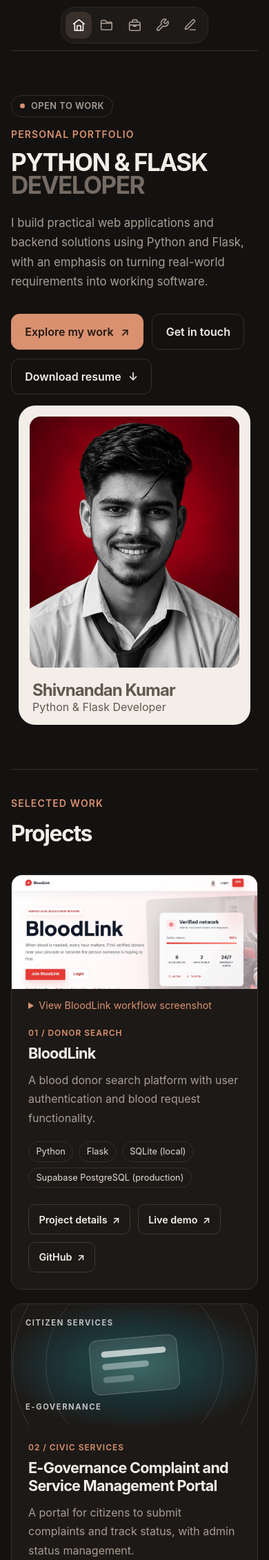
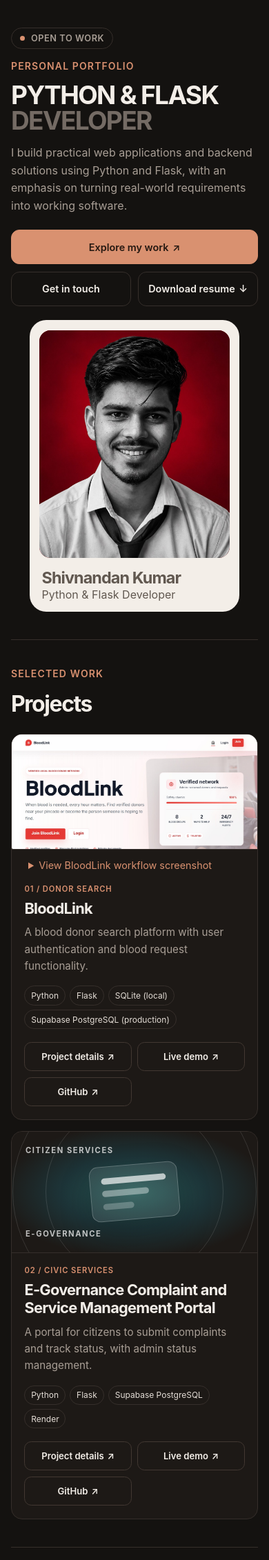
Before and after one commit to shivnandan-kumar/shivnandan-portfolio, a Flask app: page / in a window 390 px wide. Shown: the top 2262 px of the page at 69% size. Run offline with Flask 3, Linux system fonts and the light colour scheme.

Commit message:
Polish mobile portfolio layout and navigation

```diff
--- a/static/css/styles.css
+++ b/static/css/styles.css
@@ -365,24 +365,58 @@ h2 {
   .hero {
     min-height: auto;
     grid-template-columns: 1fr;
-    gap: 1rem;
-    padding-block: clamp(4rem, 14vw, 6rem);
+    gap: clamp(1.25rem, 5vw, 2rem);
+    padding-block: clamp(2.5rem, 8vw, 3.5rem);
   }
 
   .hero-copy h1 {
-    font-size: clamp(2rem, 9vw, 4.8rem);
+    margin-bottom: 1rem;
+    font-size: clamp(2.15rem, 9.5vw, 4rem);
+    line-height: 0.98;
+  }
+
+  .hero-copy .section-note {
+    font-size: clamp(1rem, 3.8vw, 1.15rem);
+    line-height: 1.6;
+  }
+
+  .hero-actions {
+    display: grid;
+    grid-template-columns: repeat(2, minmax(0, 1fr));
+    gap: 0.65rem;
+    margin-top: 1.35rem;
+  }
+
+  .hero-link {
+    min-width: 0;
+    min-height: 3.15rem;
+    gap: 0.35rem;
+    padding: 0.7rem 0.55rem;
+    font-size: 0.9rem;
+    text-align: center;
+  }
+
+  .hero-link-primary {
+    grid-column: 1 / -1;
   }
 
   .hero-profile-card {
-    width: min(100%, 21rem);
+    width: min(100%, 19rem);
     grid-row: 2;
-    padding: 1rem 1rem 0.8rem;
+    padding: 0.9rem 0.9rem 0.75rem;
+  }
+
+  .hero-profile-details {
+    padding: 0.9rem 0.2rem 0.15rem;
+  }
+
+  .hero-profile-name {
+    font-size: clamp(1.4rem, 6vw, 1.7rem);
   }
 
   .hero-copy {
     grid-row: 1;
   }
-
 }
 
 .about-grid {
@@ -1152,36 +1186,143 @@ h2 {
 
 @media (max-width: 40rem) {
   .site-header {
-    align-items: center;
-    flex-direction: column;
-    justify-content: center;
-    gap: 0.35rem;
-    min-height: auto;
-    padding-block: 0.65rem;
+    position: fixed;
+    z-index: 20;
+    top: auto;
+    right: auto;
+    bottom: calc(0.75rem + env(safe-area-inset-bottom, 0px));
+    left: 50%;
+    width: max-content;
+    max-width: calc(100% - 1rem);
+    min-height: 0;
+    margin: 0;
+    padding: 0;
+    transform: translateX(-50%);
+    border-bottom: 0;
   }
 
   .site-header nav {
     position: static;
+    width: 100%;
     transform: none;
   }
 
   .nav-list {
-    gap: 0.125rem;
+    width: max-content;
+    max-width: 100%;
+    gap: 0.25rem;
     padding: 0.375rem;
+    border-radius: 999px;
+    box-shadow: 0 0.5rem 1.5rem rgb(0 0 0 / 35%);
   }
 
   .nav-list a {
-    width: 2.4rem;
-    height: 2.4rem;
+    flex: 0 0 3rem;
+    width: 3rem;
+    height: 3rem;
+  }
+
+  .nav-list a::after {
+    display: none;
+  }
+
+  .nav-list a[aria-current="page"] {
+    color: var(--color-accent);
+    box-shadow: inset 0 -2px 0 var(--color-accent);
   }
 
   .nav-list svg {
-    width: 1.3rem;
-    height: 1.3rem;
+    width: 1.4rem;
+    height: 1.4rem;
+  }
+
+  body {
+    --mobile-nav-clearance: calc(
+      3rem + 0.75rem + 2px + 0.75rem + 0.5rem + env(safe-area-inset-bottom, 0px)
+    );
+    height: 100vh;
+    height: 100dvh;
+    overflow: hidden;
+  }
+
+  .mobile-page-scroll {
+    position: fixed;
+    inset: 0 0 var(--mobile-nav-clearance);
+    overflow-x: hidden;
+    overflow-y: auto;
+    overscroll-behavior-y: contain;
+    -webkit-overflow-scrolling: touch;
+  }
+
+  .page-section {
+    padding-bottom: clamp(2.5rem, 5vw, 4.5rem);
   }
 
   .project-grid {
     grid-template-columns: 1fr;
+    gap: 1rem;
+    margin-top: 1.5rem;
+  }
+
+  .project-card > .project-art {
+    border-bottom: 1px solid var(--color-border);
+  }
+
+  .project-screenshot {
+    aspect-ratio: auto;
+  }
+
+  .project-screenshot img {
+    height: auto;
+    object-fit: contain;
+  }
+
+  .project-card-content {
+    padding: 1.15rem;
+  }
+
+  .project-category {
+    margin-bottom: 0.5rem;
+    font-size: 0.7rem;
+  }
+
+  .project-card h3 {
+    margin-bottom: 0.65rem;
+    font-size: clamp(1.25rem, 5.6vw, 1.5rem);
+    line-height: 1.2;
+  }
+
+  .project-description {
+    margin-bottom: 0;
+    font-size: 0.95rem;
+    line-height: 1.6;
+  }
+
+  .technology-list {
+    gap: 0.4rem;
+    margin-top: 1rem;
+  }
+
+  .technology-list li {
+    padding: 0.35rem 0.55rem;
+    font-size: 0.75rem;
+  }
+
+  .project-links {
+    display: grid;
+    grid-template-columns: repeat(2, minmax(0, 1fr));
+    gap: 0.55rem;
+    margin-top: 1.15rem;
+  }
+
+  .project-link {
+    min-width: 0;
+    min-height: 2.65rem;
+    justify-content: center;
+    gap: 0.3rem;
+    padding: 0.55rem 0.4rem;
+    font-size: 0.82rem;
+    text-align: center;
   }
 
   .project-detail-header {
@@ -1255,7 +1396,7 @@ h2 {
 
   .project-screenshot {
     min-height: 0;
-    aspect-ratio: 2.15 / 1;
+    aspect-ratio: auto;
   }
 }
 
@@ -1266,8 +1407,9 @@ h2 {
   }
 
   .nav-list a {
-    width: 2.5rem;
-    height: 2.5rem;
+    flex-basis: 3rem;
+    width: 3rem;
+    height: 3rem;
   }
 
   .project-card-content {
--- a/templates/index.html
+++ b/templates/index.html
@@ -23,6 +23,7 @@
     {% set active_page = "home" %}
     {% include "_site_header.html" %}
 
+    <div class="mobile-page-scroll">
       <main id="main-content" tabindex="-1">
       <section class="page-section hero" id="home" aria-labelledby="home-title">
         <div class="hero-profile-card">
@@ -225,6 +226,7 @@
         <p>Shivnandan Kumar</p>
         {% include "_social_links.html" %}
       </footer>
+    </div>
     <script src="{{ url_for('static', filename='js/scroll-reveal.js') }}" defer></script>
     <script src="{{ url_for('static', filename='js/contact-form.js') }}" defer></script>
   </body>
--- a/templates/project_detail.html
+++ b/templates/project_detail.html
@@ -25,6 +25,7 @@
   <body>
     <a class="skip-link" href="#project-main">Skip to project details</a>
 
+    <div class="mobile-page-scroll">
       <header class="project-detail-header">
       <a class="site-brand" href="{{ url_for('home', _anchor='home') }}">Shivnandan Kumar</a>
       <a class="detail-back-link" href="{{ url_for('projects_page') }}">← All projects</a>
@@ -103,6 +104,7 @@
         <a href="{{ url_for('home', _anchor='projects') }}">Back to selected work</a>
         {% include "_social_links.html" %}
       </footer>
+    </div>
     <script src="{{ url_for('static', filename='js/scroll-reveal.js') }}" defer></script>
   </body>
 </html>
--- a/templates/projects.html
+++ b/templates/projects.html
@@ -13,6 +13,7 @@
     <a class="skip-link" href="#main-content">Skip to content</a>
     {% set active_page = "projects" %}
     {% include "_site_header.html" %}
+    <div class="mobile-page-scroll">
       <main class="standalone-page-main" id="main-content" tabindex="-1">
         {% include "_projects_section.html" %}
       </main>
@@ -20,6 +21,7 @@
         <p>Shivnandan Kumar</p>
         {% include "_social_links.html" %}
       </footer>
+    </div>
     <script src="{{ url_for('static', filename='js/scroll-reveal.js') }}" defer></script>
   </body>
 </html>
--- a/templates/section_page.html
+++ b/templates/section_page.html
@@ -12,6 +12,7 @@
   <body>
     <a class="skip-link" href="#main-content">Skip to content</a>
     {% include "_site_header.html" %}
+    <div class="mobile-page-scroll">
       <main class="standalone-page-main" id="main-content" tabindex="-1">
         {% include section_template %}
       </main>
@@ -19,6 +20,7 @@
         <p>Shivnandan Kumar</p>
         {% include "_social_links.html" %}
       </footer>
+    </div>
     <script src="{{ url_for('static', filename='js/scroll-reveal.js') }}" defer></script>
     {% if active_page == 'contact' %}<script src="{{ url_for('static', filename='js/contact-form.js') }}" defer></script>{% endif %}
   </body>
```
Also changed, not shown: README.md. Lines whose indentation alone changed are shown as unchanged.
